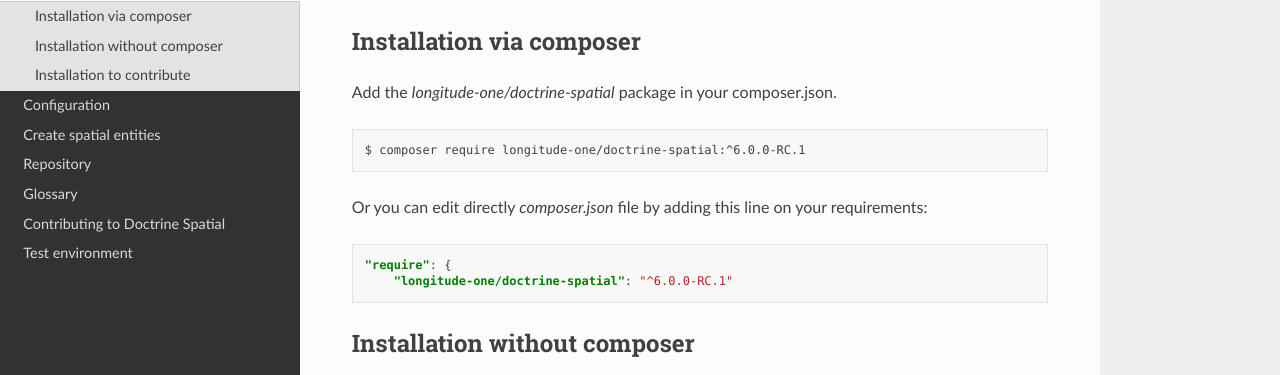
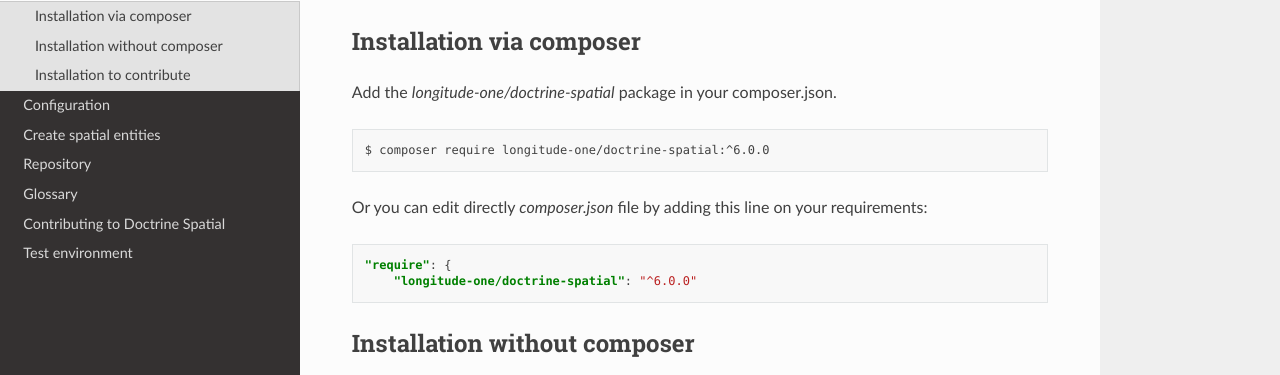
Before and after one commit to longitude-one/doctrine-spatial, a Sphinx documentation site: the page built from docs/Installation.rst, in a window 1280 px wide and 1027 px high. Shown: the part 135-510 px from the top of the window. Built offline with Sphinx 7.4.7 and the Read the Docs theme 3.1.0, drawn with Linux system fonts in a browser that asks for light colours.

Commit message:
chore(release): v6.0.0 🎉

```diff
--- a/docs/Installation.rst
+++ b/docs/Installation.rst
@@ -8,14 +8,14 @@ Add the `longitude-one/doctrine-spatial` package in your composer.json.
 
 .. code-block:: bash
 
-    $ composer require longitude-one/doctrine-spatial:^6.0.0-RC.1
+    $ composer require longitude-one/doctrine-spatial:^6.0.0
 
 Or you can edit directly `composer.json` file by adding this line on your requirements:
 
 .. code-block:: json
 
     "require": {
-        "longitude-one/doctrine-spatial": "^6.0.0-RC.1"
+        "longitude-one/doctrine-spatial": "^6.0.0"
 
 
 Installation without composer
--- a/docs/conf.py
+++ b/docs/conf.py
@@ -25,7 +25,7 @@ author = 'Alexandre Tranchant'
 master_doc = 'index'
 
 # The full version, including alpha/beta/rc tags
-release = '6.0.0-RC.1'
+release = '6.0.0'
 
 # -- General configuration ---------------------------------------------------
 
```
Also changed, not shown: CHANGELOG.md (+2 -2 lines).
